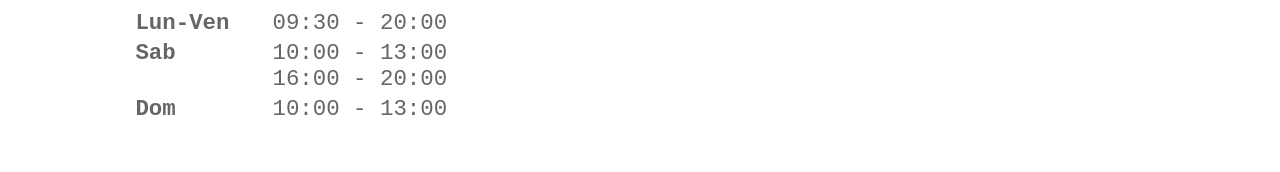
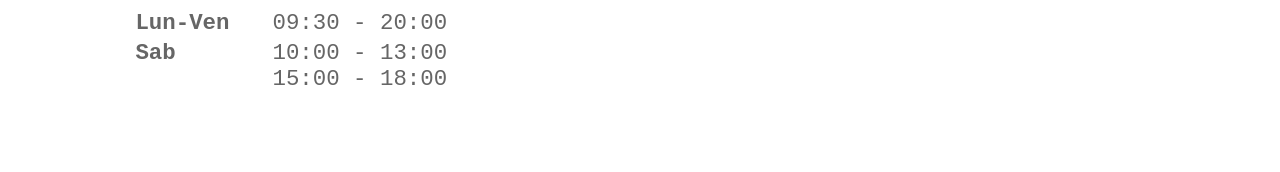
Before and after one commit to edodusi/ncvvaldelsa, a plain HTML site: page docs/index.html in a window 1280 px wide. Shown: the part 562-734 px from the top of the page. Drawn offline with Linux system fonts and the light colour scheme.

Commit message:
Set weekend opening hours

```diff
--- a/docs/index.html
+++ b/docs/index.html
@@ -78,8 +78,7 @@
       <div class="timetable">
         <meta itemprop="openingHours" content="Mo,Tu,We,Th,Fr 09:30-20:00">
         <meta itemprop="openingHours" content="Sa 10:00-13:00">
-        <meta itemprop="openingHours" content="Sa 16:00-20:00">
-        <meta itemprop="openingHours" content="Su 10:00-13:00">
+        <meta itemprop="openingHours" content="Sa 15:00-18:00">
         <table>
           <tbody>
             <tr>
@@ -96,15 +95,7 @@
               </td>
               <td>
                 <time datetime="10:00">10:00</time> - <time datetime="13:00">13:00</time><br/
-                <time datetime="16:00">16:00</time> - <time datetime="20:00">20:00</time>
-              </td>
-            </tr>
-            <tr>
-              <td class="days">
-                Dom
-              </td>
-              <td>
-                <time datetime="10:00">10:00</time> - <time datetime="13:00">13:00</time>
+                <time datetime="16:00">15:00</time> - <time datetime="20:00">18:00</time>
               </td>
             </tr>
           </tbody>
```
